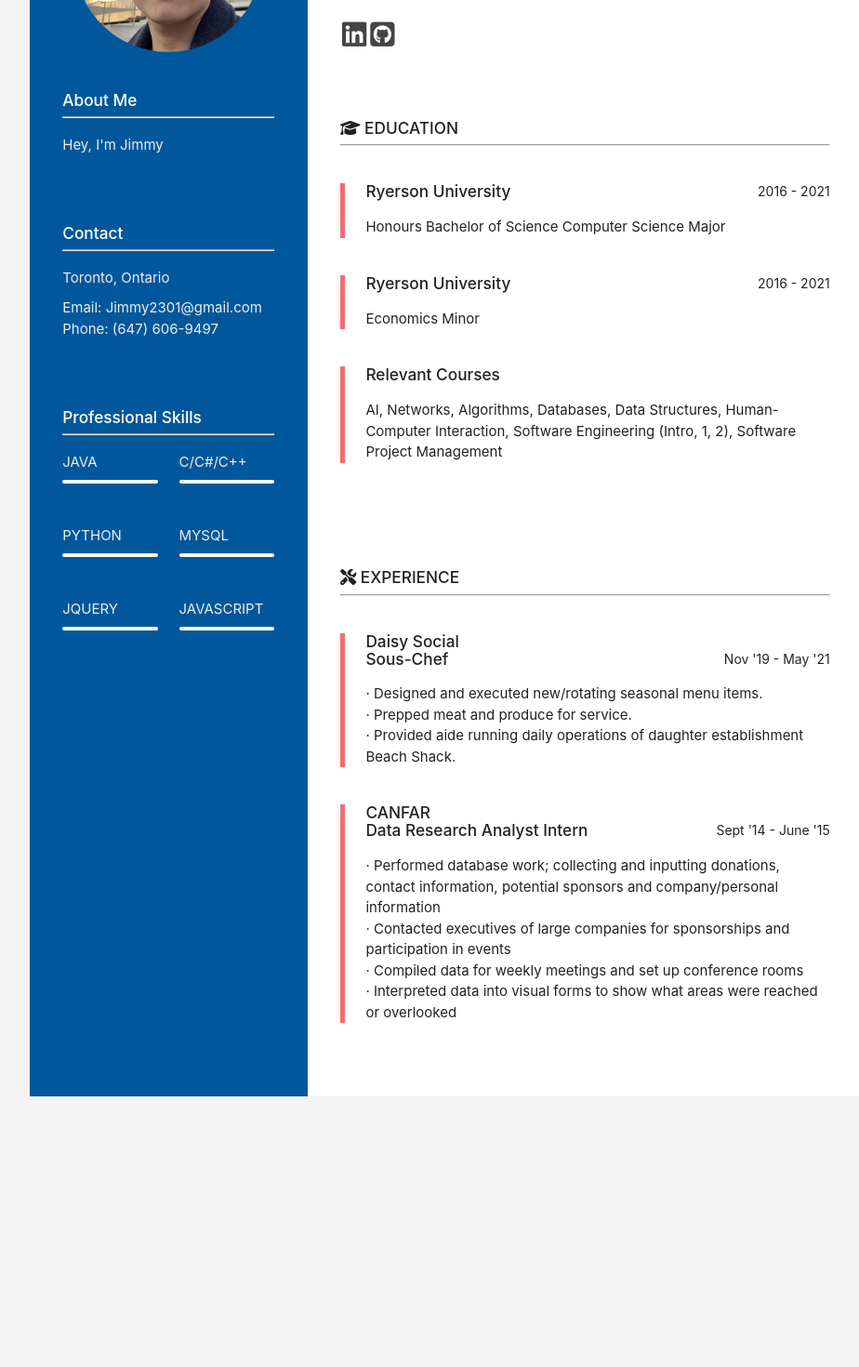
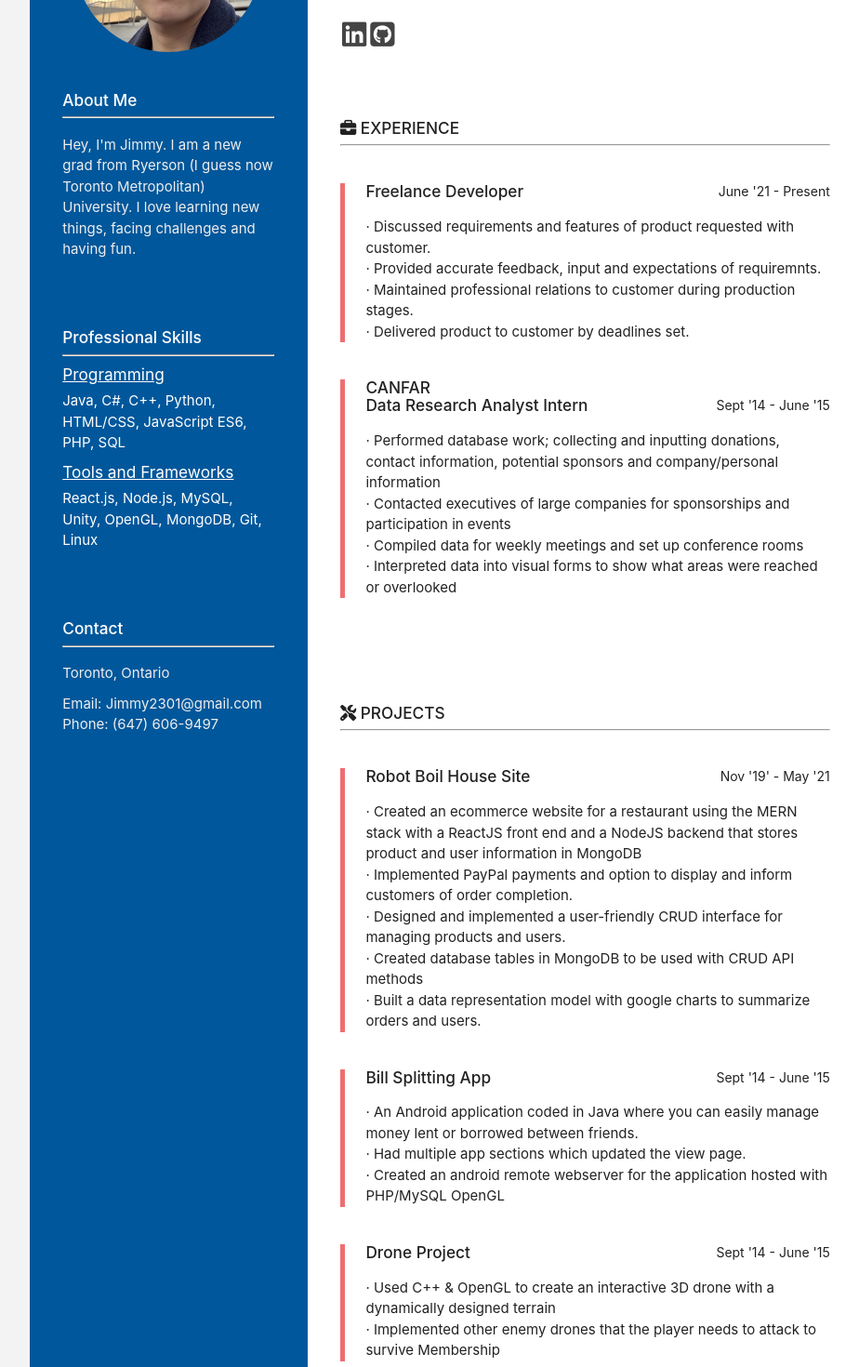
Before and after one commit to JaayTran/ReactCV, a React (Create React App) app: page / in a window 1280 px wide. Shown: the part 240-1710 px from the top of the page at 93% size, without its empty margins (160-1084 px from the left). Before the commit the page ends 1469 px from the top, so only its background shows below. Built offline with nearby package versions, Linux system fonts and the light colour scheme.

Commit message:
revamped

```diff
--- a/src/components/pages/Home.js
+++ b/src/components/pages/Home.js
@@ -6,6 +6,7 @@ import Skills from "../../components/pages/skills/Skills";
 import Experiences from "../../components/pages/experiences/Experiences";
 import Educations from "../../components/pages/educations/Educations";
 import Portfolios from "../../components/pages/portfolios/Portfolios";
+import Projects from "../../components/pages/projects/Projects";
 
 export default class Home extends Component {
   render() {
@@ -14,14 +15,14 @@ export default class Home extends Component {
         <div className="row sameHeight">
             <div className="col s12 m12 l4 light-blue darken-4 sameHeight_child">
                 <Profile />
+                <Skills />
                 <Contact />
-                <Skills />
             </div>
             <div className="col s12 m12 l8 white sameHeight_child">
                 <About />
+                <Experiences />
+                <Projects />
                 <Educations />
-                <Experiences />
-                <Portfolios />
             </div>
         </div>
       </section>
--- a/src/components/pages/experiences/Experiences.js
+++ b/src/components/pages/experiences/Experiences.js
@@ -8,7 +8,7 @@ export default class Experiences extends Component {
           <div className="card-content">
             <h6>
               <strong>
-                <i className="fas fa-tools"></i> EXPERIENCE
+                <i className="fas fa-briefcase"></i> EXPERIENCE
               </strong>
             </h6>
             <hr />
@@ -16,15 +16,17 @@ export default class Experiences extends Component {
               <div className="col s12">
                 <blockquote className="content-right">
                   <h6 className="no-pad mt-bottom">
-                    <strong>Daisy Social<br />Sous-Chef</strong>
-                    <span>Nov '19 - May '21</span>
+                    <strong>Freelance Developer</strong>
+                    <span>June '21 - Present</span>
                   </h6>
                   <p className="pt">
-                  · Designed and executed new/rotating seasonal menu items.
+                  · Discussed requirements and features of product requested with customer.
                   <br />
-                  · Prepped meat and produce for service.
+                  · Provided accurate feedback, input and expectations of requiremnts.
                   <br />
-                  · Provided aide running daily operations of daughter establishment Beach Shack.
+                  · Maintained professional relations to customer during production stages.
+                  <br />
+                  · Delivered product to customer by deadlines set.
                   </p>
                 </blockquote>
               </div>
--- a/src/components/pages/profile/Profile.js
+++ b/src/components/pages/profile/Profile.js
@@ -32,7 +32,7 @@ export default class Profile extends Component {
                 </h6>
                 <hr />
                 <p className="grey-text text-lighten-3 pt">
-                Hey, I'm Jimmy
+                Hey, I'm Jimmy. I am a new grad from Ryerson (I guess now Toronto Metropolitan) University. I love learning new things, facing challenges and having fun.
                 </p>
             </div>
         </div>
--- a/src/components/pages/projects/Projects.js
+++ b/src/components/pages/projects/Projects.js
@@ -1,6 +1,6 @@
 import React, { Component } from 'react'
 
-export default class Experiences extends Component {
+export default class Projects extends Component {
   render() {
     return (
       <div>
@@ -8,7 +8,7 @@ export default class Experiences extends Component {
           <div className="card-content">
             <h6>
               <strong>
-                <i className="fas fa-tools"></i> EXPERIENCE
+                <i className="fas fa-tools"></i> PROJECTS
               </strong>
             </h6>
             <hr />
@@ -16,15 +16,36 @@ export default class Experiences extends Component {
               <div className="col s12">
                 <blockquote className="content-right">
                   <h6 className="no-pad mt-bottom">
-                    <strong>Daisy Social<br />Sous-Chef</strong>
+                    <strong>Robot Boil House Site</strong>
                     <span>Nov '19' - May '21</span>
                   </h6>
                   <p className="pt">
-                  · Designed and executed new/rotating seasonal menu items.
+                  · Created an ecommerce website for a restaurant using the MERN stack with a ReactJS front end and a NodeJS backend that stores product and user information in MongoDB
                   <br />
-                  · Prepped meat and produce for service.
+                  ·	Implemented PayPal payments and option to display and inform customers of order completion.
                   <br />
-                  · Provided aide running daily operations of daughter establishment Beach Shack.
+                  ·	Designed and implemented a user-friendly CRUD interface for managing products and users.
+                  <br />
+                  ·	Created database tables in MongoDB to be used with CRUD API methods
+                  <br />
+                  ·	Built a data representation model with google charts to summarize orders and users.
+                  </p>
+                </blockquote>
+              </div>
+
+
+              <div className="col s12">
+                <blockquote className="content-right">
+                  <h6 className="no-pad mt-bottom">
+                    <strong> Bill Splitting App</strong>
+                    <span>Sept '14 - June '15</span>
+                  </h6>
+                  <p className="pt">
+                  ·	An Android application coded in Java where you can easily manage money lent or borrowed between friends.
+                  <br />
+                  ·	Had multiple app sections which updated the view page.
+                  <br />
+                  ·	Created an android remote webserver for the application hosted with PHP/MySQL OpenGL
                   </p>
                 </blockquote>
               </div>
@@ -32,18 +53,13 @@ export default class Experiences extends Component {
               <div className="col s12">
                 <blockquote className="content-right">
                   <h6 className="no-pad mt-bottom">
-                    <strong> CANFAR <br /> Data Research Analyst Intern </strong>
-                    <span>Sept '14 - June '14</span>
+                    <strong>Drone Project </strong>
+                    <span>Sept '14 - June '15</span>
                   </h6>
                   <p className="pt">
-                  · Performed database work; collecting and inputting donations, contact information, potential sponsors and
-                  company/personal information
+                  ·	Used C++ & OpenGL to create an interactive 3D drone with a dynamically designed terrain
                   <br />
-                  · Contacted executives of large companies for sponsorships and participation in events
-                  <br />
-                  · Compiled data for weekly meetings and set up conference rooms
-                  <br />
-                  · Interpreted data into visual forms to show what areas were reached or overlooked
+                  ·	Implemented other enemy drones that the player needs to attack to survive Membership
                   </p>
                 </blockquote>
               </div>
--- a/src/components/pages/skills/Skills.js
+++ b/src/components/pages/skills/Skills.js
@@ -1,4 +1,4 @@
-import React, { Component } from 'react'
+import React, { Component } from "react";
 
 export default class Skills extends Component {
   render() {
@@ -10,51 +10,15 @@ export default class Skills extends Component {
               <strong>Professional Skills</strong>
             </h6>
             <hr />
-            <div className="row pt">
-              <div className="col m6 s12">
-                <p className="grey-text text-lighten-3">JAVA</p>
-                <div className="progress white">
-                  {/* <div className="determinate grey" style={{ width: '89%'}}></div> */}
-                </div>
-              </div>
-              <div className="col m6 s12">
-                <p className="grey-text text-lighten-3">C/C#/C++</p>
-                <div className="progress white">
-                  {/* <div className="determinate grey" style={{ width: '100%'}}></div> */}
-                </div>
-              </div>
-            </div>
-            <div className="row pt">
-              <div className="col m6 s12">
-                <p className="grey-text text-lighten-3">PYTHON</p>
-                <div className="progress white">
-                  {/* <div className="determinate grey" style={{ width: '95%'}}></div> */}
-                </div>
-              </div>
-              <div className="col m6 s12">
-                <p className="grey-text text-lighten-3">MYSQL</p>
-                <div className="progress white">
-                  {/* <div className="determinate grey" style={{ width: '90%'}}></div> */}
-                </div>
-              </div>
-            </div>
-            <div className="row pt">
-              <div className="col m6 s12">
-                <p className="grey-text text-lighten-3">JQUERY</p>
-                <div className="progress white">
-                  {/* <div className="determinate grey" style={{ width: '65%'}}></div> */}
-                </div>
-              </div>
-              <div className="col m6 s12">
-                <p className="grey-text text-lighten-3">JAVASCRIPT</p>
-                <div className="progress white">
-                  {/* <div className="determinate grey" style={{ width: '80%'}}></div> */}
-                </div>
-              </div>
+            <div className="white-text">
+              <h6><u>Programming</u></h6>
+              <p>Java, C#, C++, Python, HTML/CSS, JavaScript ES6, PHP, SQL</p>
+              <h6><u>Tools and Frameworks</u></h6>
+              <p>React.js, Node.js, MySQL, Unity, OpenGL, MongoDB, Git, Linux</p>
             </div>
           </div>
         </div>
       </div>
-    )
+    );
   }
 }
```
Also changed, not shown: src/components/pages/about/contact/contact/About.js (deleted, +0 -11 lines).
